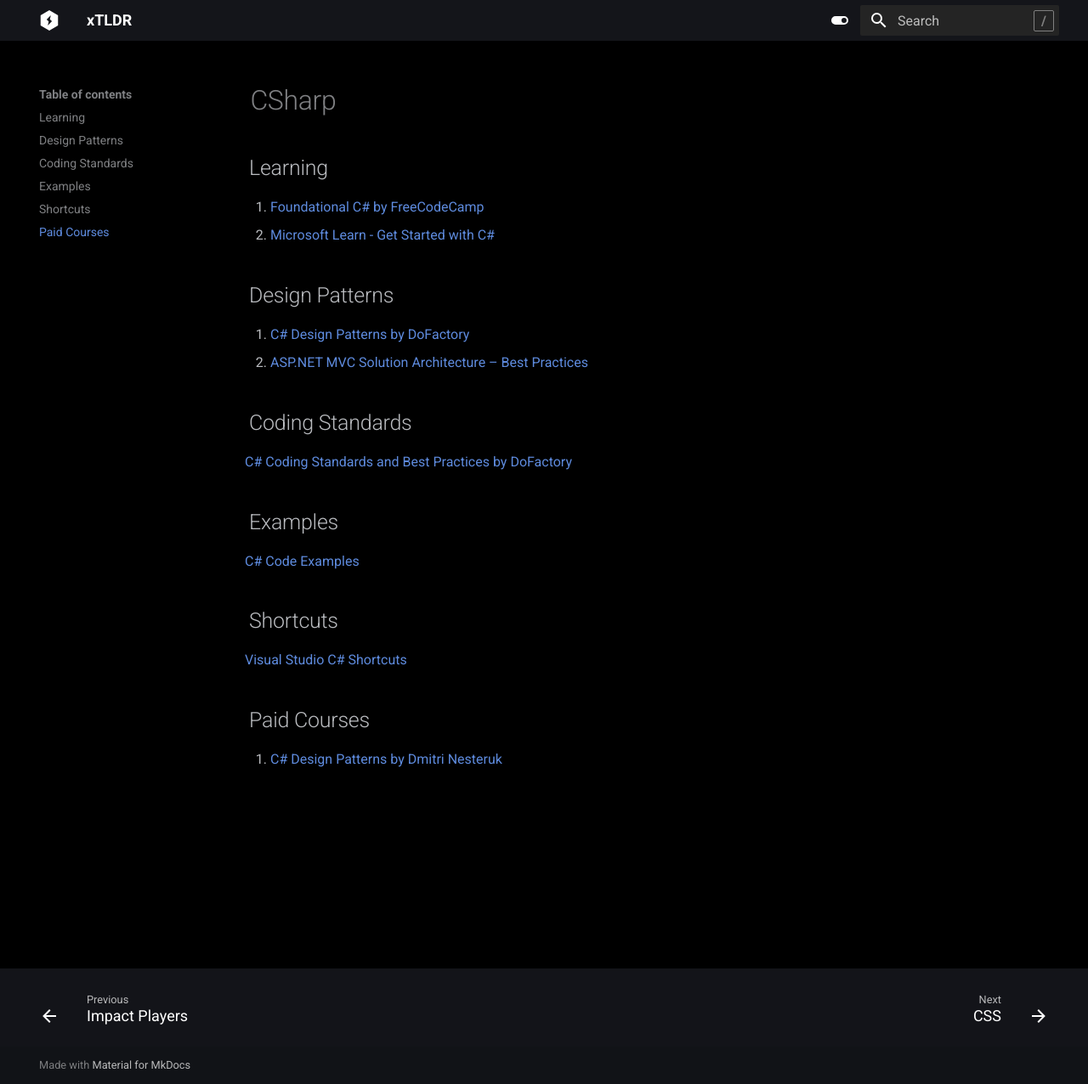
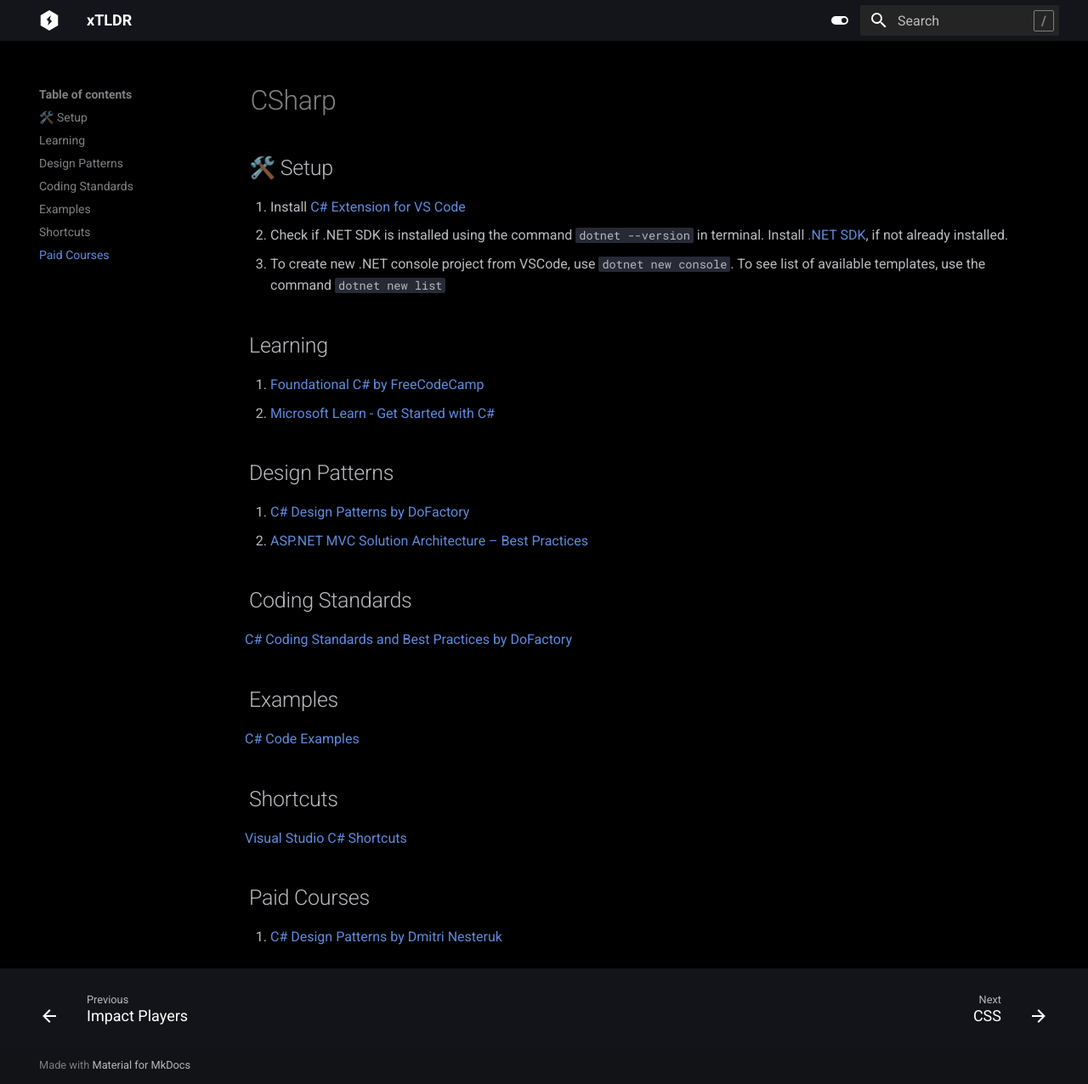
Before and after one commit to KarthikAbiram/xtldr, an MkDocs documentation site: the page built from docs/csharp.md, in a window 1280 px wide and 1276 px high. Shown: the whole window at 85% size. Built offline with MkDocs 1.6.1 and Material for MkDocs 9.7.7, drawn with Linux system fonts in a browser that asks for light colours.

Commit message:
Add VSCode C# setup instructions.

```diff
--- a/docs/csharp.md
+++ b/docs/csharp.md
@@ -3,6 +3,11 @@ hide:
   - navigation
 ---
 # CSharp
+
+## 🛠️ Setup
+1. Install [C# Extension for VS Code](https://marketplace.visualstudio.com/items?itemName=ms-dotnettools.csdevkit)
+2. Check if .NET SDK is installed using the command `dotnet --version` in terminal. Install [.NET SDK](https://dotnet.microsoft.com/en-us/download/dotnet/8.0), if not already installed.
+3. To create new .NET console project from VSCode, use `dotnet new console`. To see list of available templates, use the command `dotnet new list`
 
 ## Learning
 1. [Foundational C# by FreeCodeCamp](https://www.freecodecamp.org/learn/foundational-c-sharp-with-microsoft/)
```
